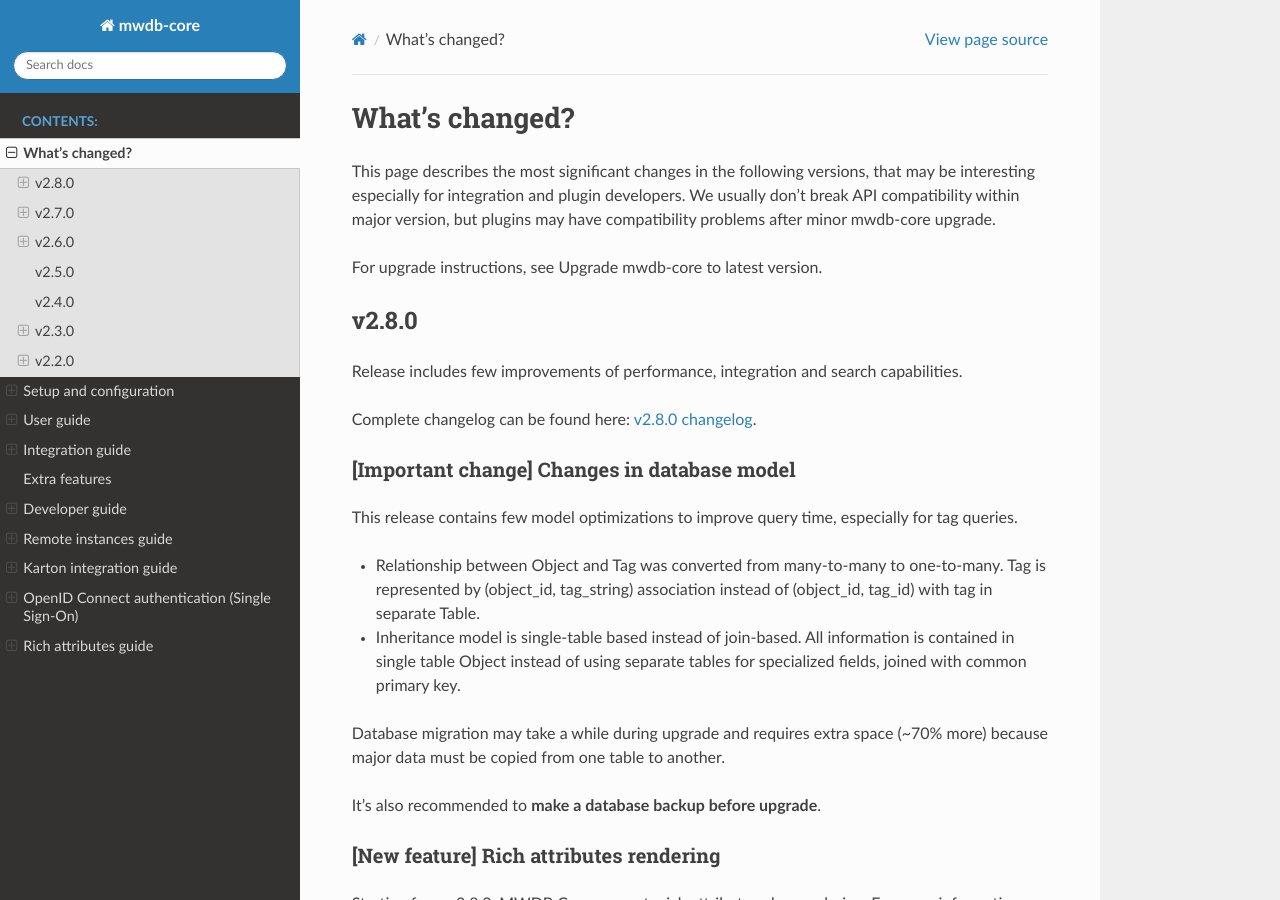
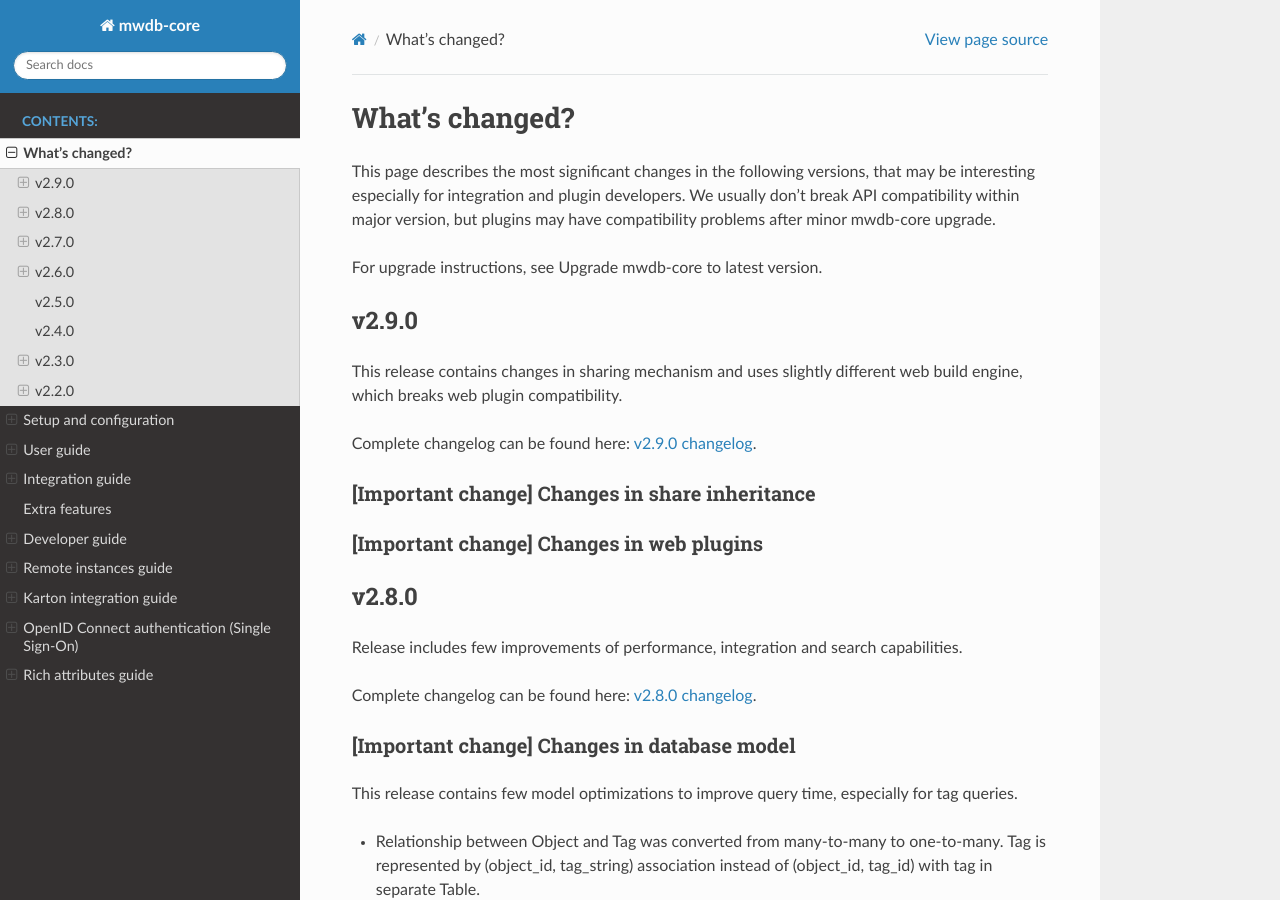
Before and after one commit to CERT-Polska/mwdb-core, a Sphinx documentation site: the page built from docs/whats-changed.rst, in a window 1280 px wide and 900 px high. Built offline with Sphinx 7.4.7 and the Read the Docs theme 2.0.0, drawn with Linux system fonts in a browser that asks for light colours.

Commit message:
Docs: v2.9.0

```diff
--- a/docs/whats-changed.rst
+++ b/docs/whats-changed.rst
@@ -6,6 +6,20 @@
 have compatibility problems after minor mwdb-core upgrade.
 
 For upgrade instructions, see :ref:`Upgrade mwdb-core to latest version`.
+
+v2.9.0
+------
+
+This release contains changes in sharing mechanism and uses slightly different web build engine, which breaks web plugin
+compatibility.
+
+Complete changelog can be found here: `v2.9.0 changelog <https://github.com/CERT-Polska/mwdb-core/releases/tag/v2.9.0>`_.
+
+[Important change] Changes in share inheritance
+~~~~~~~~~~~~~~~~~~~~~~~~~~~~~~~~~~~~~~~~~~~~~~~
+
+[Important change] Changes in web plugins
+~~~~~~~~~~~~~~~~~~~~~~~~~~~~~~~~~~~~~~~~~
 
 v2.8.0
 ------
```
